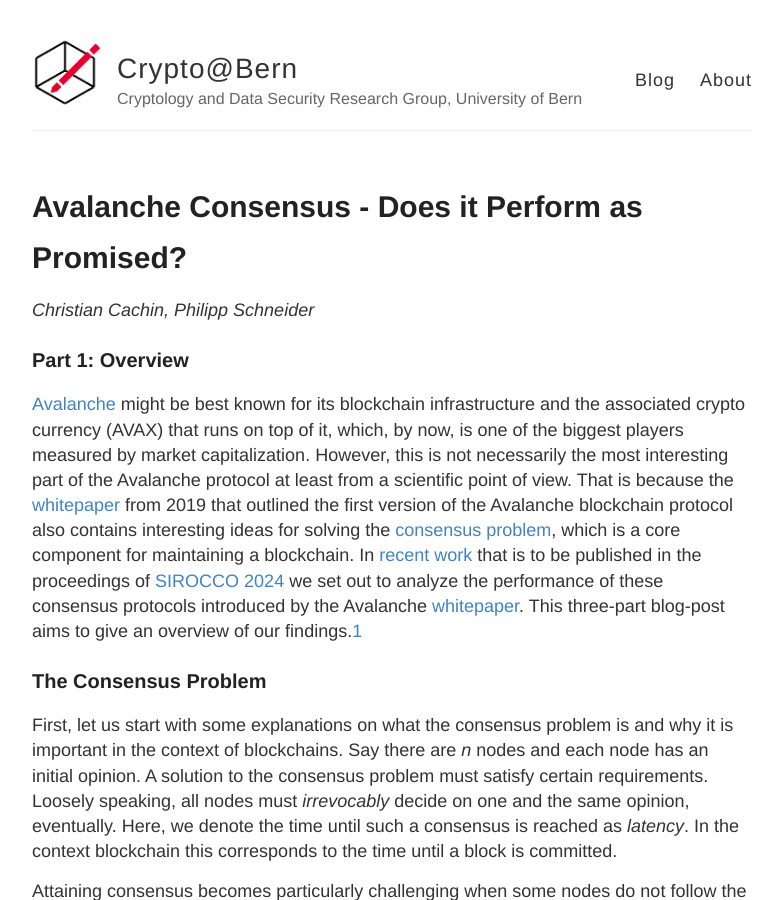
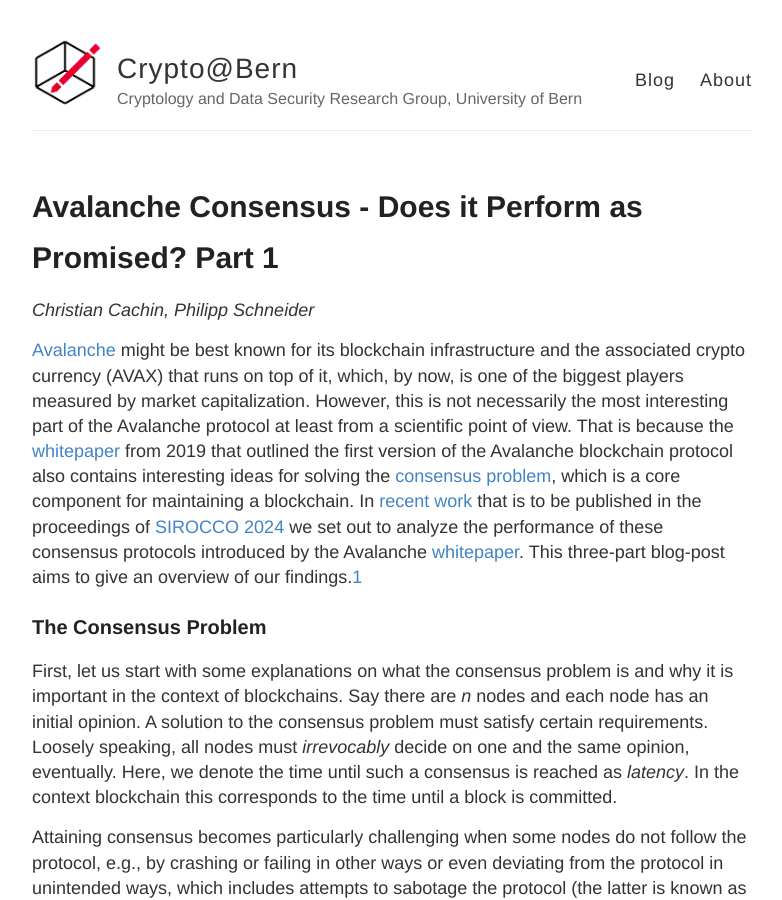
Before and after one commit to cryptobern/cryptobern.github.io, a Jekyll site: the page built from _posts/2024-05-14-snow_part1.md, in a window 1280 px wide and 900 px high. Shown: the whole window, without its empty margins (248-1030 px from the left). Built offline with Jekyll 4.4.1, drawn with Linux system fonts in a browser that asks for light colours.

```diff
--- a/_posts/2024-05-14-snow_part1.md
+++ b/_posts/2024-05-14-snow_part1.md
@@ -1,11 +1,9 @@
 ---
 layout: post
-title:   Avalanche Consensus - Does it Perform as Promised?
+title: Avalanche Consensus - Does it Perform as Promised? Part 1
 ghcommentid: 14
 author: Christian Cachin, Philipp Schneider
 ---
-
-###  Part 1: Overview
 
 [Avalanche](https://www.avax.network) might be best known for its blockchain infrastructure and the associated crypto currency (AVAX) that runs on top of it, which, by now, is one of the biggest players measured by market capitalization. However, this is not necessarily the most interesting part of the Avalanche protocol at least from a scientific point of view. That is because the [whitepaper](https://arxiv.org/pdf/1906.08936.pdf) from 2019 that outlined the first version of the Avalanche blockchain protocol also contains interesting ideas for solving the [consensus problem](https://decentralizedthoughts.github.io/start-here/), which is a core component for maintaining a blockchain. In [recent work](https://arxiv.org/pdf/2401.02811.pdf) that is to be published in the proceedings of [SIROCCO 2024](http://sirocco2024.di.unisa.it) we set out to analyze the performance of these consensus protocols introduced by the Avalanche [whitepaper](https://arxiv.org/pdf/1906.08936.pdf). This three-part blog-post aims to give an overview of our findings.[^1]
 
```
